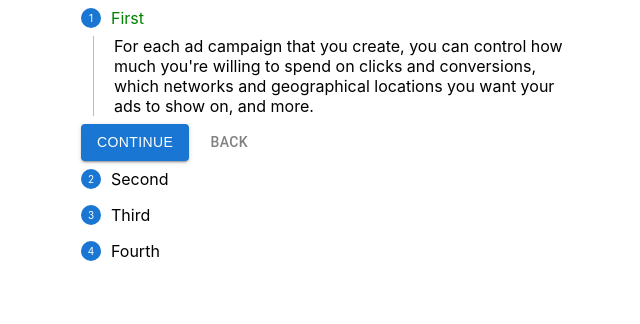
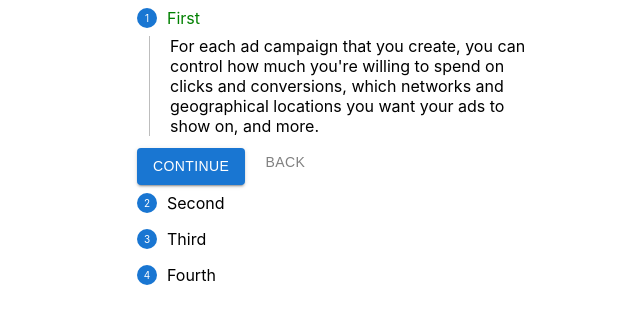
Before and after one commit to manipriyan77/typescript-stepper, a React (Create React App) app: page / in a window 1280 px wide. Shown: the top 324 px of the page, without its empty margins (303-943 px from the left). Built offline with nearby package versions, Linux system fonts and the light colour scheme.

Commit message:
made some css changes for vertical stepper

```diff
--- a/src/Components/VerticalStepper/VerticalStepper.style.tsx
+++ b/src/Components/VerticalStepper/VerticalStepper.style.tsx
@@ -1,25 +1,14 @@
 import styled from "styled-components";
 
 export const VerticalStepperWrapper = styled.div`
-  /* align-items: center; */
-  width: 40%;
+  width: 400px;
   margin: auto;
 `;
 
 export const ButtonWrapper = styled.div``;
 
 export const ButtonContained = styled.button`
-  display: -webkit-inline-box;
-  display: -webkit-inline-flex;
-  display: -ms-inline-flexbox;
   display: inline-flex;
-  -webkit-align-items: center;
-  -webkit-box-align: center;
-  -ms-flex-align: center;
-  align-items: center;
-  -webkit-box-pack: center;
-  -ms-flex-pack: center;
-  -webkit-justify-content: center;
   justify-content: center;
   position: relative;
   box-sizing: border-box;
@@ -49,14 +38,6 @@ export const ButtonContained = styled.button`
   min-width: 64px;
   padding: 6px 16px;
   border-radius: 4px;
-  -webkit-transition: background-color 250ms cubic-bezier(0.4, 0, 0.2, 1) 0ms,
-    box-shadow 250ms cubic-bezier(0.4, 0, 0.2, 1) 0ms,
-    border-color 250ms cubic-bezier(0.4, 0, 0.2, 1) 0ms,
-    color 250ms cubic-bezier(0.4, 0, 0.2, 1) 0ms;
-  transition: background-color 250ms cubic-bezier(0.4, 0, 0.2, 1) 0ms,
-    box-shadow 250ms cubic-bezier(0.4, 0, 0.2, 1) 0ms,
-    border-color 250ms cubic-bezier(0.4, 0, 0.2, 1) 0ms,
-    color 250ms cubic-bezier(0.4, 0, 0.2, 1) 0ms;
   color: #fff;
   background-color: #1976d2;
   box-shadow: 0px 3px 1px -2px rgb(0 0 0 / 20%), 0px 2px 2px 0px rgb(0 0 0 / 14%),
@@ -66,17 +47,10 @@ export const ButtonContained = styled.button`
 `;
 
 export const ButtonTransparent = styled.button`
-  display: -webkit-inline-box;
-  display: -webkit-inline-flex;
-  display: -ms-inline-flexbox;
   display: inline-flex;
-  -webkit-align-items: center;
-  -webkit-box-align: center;
-  -ms-flex-align: center;
+
   align-items: center;
-  -webkit-box-pack: center;
-  -ms-flex-pack: center;
-  -webkit-justify-content: center;
+
   justify-content: center;
   position: relative;
   box-sizing: border-box;
@@ -88,17 +62,12 @@ export const ButtonTransparent = styled.button`
   border-radius: 0;
   padding: 0;
   cursor: pointer;
-  -webkit-user-select: none;
-  -moz-user-select: none;
-  -ms-user-select: none;
+
   user-select: none;
   vertical-align: middle;
-  -moz-appearance: none;
-  -webkit-appearance: none;
-  -webkit-text-decoration: none;
+
   text-decoration: none;
   color: inherit;
-  font-family: "Roboto", "Helvetica", "Arial", sans-serif;
   font-weight: 500;
   font-size: 0.875rem;
   line-height: 1.75;
@@ -107,17 +76,14 @@ export const ButtonTransparent = styled.button`
   min-width: 64px;
   padding: 6px 8px;
   border-radius: 4px;
-  -webkit-transition: background-color 250ms cubic-bezier(0.4, 0, 0.2, 1) 0ms,
-    box-shadow 250ms cubic-bezier(0.4, 0, 0.2, 1) 0ms,
-    border-color 250ms cubic-bezier(0.4, 0, 0.2, 1) 0ms,
-    color 250ms cubic-bezier(0.4, 0, 0.2, 1) 0ms;
-  transition: background-color 250ms cubic-bezier(0.4, 0, 0.2, 1) 0ms,
-    box-shadow 250ms cubic-bezier(0.4, 0, 0.2, 1) 0ms,
-    border-color 250ms cubic-bezier(0.4, 0, 0.2, 1) 0ms,
-    color 250ms cubic-bezier(0.4, 0, 0.2, 1) 0ms;
+
   color: #1976d2;
   margin-top: 8px;
   margin-right: 8px;
+
+  &:hover {
+    background-color: rgba(25, 118, 210, 0.04);
+  }
 `;
 
 export const StepperText = styled.div`
@@ -132,9 +98,7 @@ export const StepperHeadingWrapper = styled.div`
   display: -webkit-flex;
   display: -ms-flexbox;
   display: flex;
-  -webkit-align-items: center;
-  -webkit-box-align: center;
-  -ms-flex-align: center;
+
   align-items: center;
   text-align: left;
   padding: 8px 0;
@@ -161,35 +125,18 @@ export const ButtonTransparentDisabled = styled.button`
   display: -webkit-inline-flex;
   display: -ms-inline-flexbox;
   display: inline-flex;
-  -webkit-align-items: center;
-  -webkit-box-align: center;
-  -ms-flex-align: center;
-  align-items: center;
-  -webkit-box-pack: center;
-  -ms-flex-pack: center;
-  -webkit-justify-content: center;
   justify-content: center;
   position: relative;
   box-sizing: border-box;
-  -webkit-tap-highlight-color: transparent;
   background-color: transparent;
   outline: 0;
   border: 0;
   margin: 0;
   border-radius: 0;
   padding: 0;
-  cursor: pointer;
-  -webkit-user-select: none;
-  -moz-user-select: none;
-  -ms-user-select: none;
-  user-select: none;
-  vertical-align: middle;
-  -moz-appearance: none;
-  -webkit-appearance: none;
-  -webkit-text-decoration: none;
+  cursor: context-menu;
   text-decoration: none;
   color: inherit;
-  font-family: "Roboto", "Helvetica", "Arial", sans-serif;
   font-weight: 500;
   font-size: 0.875rem;
   line-height: 1.75;
@@ -198,14 +145,6 @@ export const ButtonTransparentDisabled = styled.button`
   min-width: 64px;
   padding: 6px 8px;
   border-radius: 4px;
-  -webkit-transition: background-color 250ms cubic-bezier(0.4, 0, 0.2, 1) 0ms,
-    box-shadow 250ms cubic-bezier(0.4, 0, 0.2, 1) 0ms,
-    border-color 250ms cubic-bezier(0.4, 0, 0.2, 1) 0ms,
-    color 250ms cubic-bezier(0.4, 0, 0.2, 1) 0ms;
-  transition: background-color 250ms cubic-bezier(0.4, 0, 0.2, 1) 0ms,
-    box-shadow 250ms cubic-bezier(0.4, 0, 0.2, 1) 0ms,
-    border-color 250ms cubic-bezier(0.4, 0, 0.2, 1) 0ms,
-    color 250ms cubic-bezier(0.4, 0, 0.2, 1) 0ms;
   margin-top: 8px;
   margin-right: 8px;
   color: grey;
--- a/src/Components/VerticalStepper/VerticalStepper.tsx
+++ b/src/Components/VerticalStepper/VerticalStepper.tsx
@@ -52,6 +52,15 @@ const VerticalStepper = () => {
           </>
         );
       })}
+
+      {stepperCount <= textArrays.length ? (
+        ""
+      ) : (
+        <ButtonWrapper>
+          <div> All steps completed - you're finished</div>
+          <ButtonTransparent onClick={() => setStepperCount(1)}>Reset</ButtonTransparent>
+        </ButtonWrapper>
+      )}
     </VerticalStepperWrapper>
   );
 };
```
